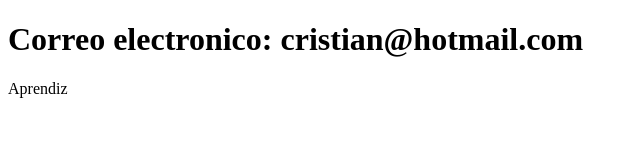
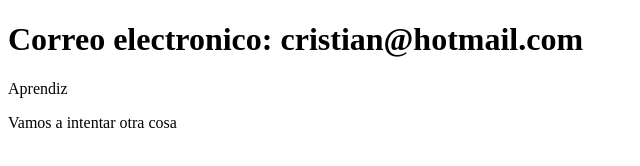
Before and after one commit to CristianVaus/PruebaCurso, a plain HTML site: page contacto.html in a window 1280 px wide. Shown: the whole page, without its empty margins (0-640 px from the left). Drawn offline with Linux system fonts and the light colour scheme.

Commit message:
Update contacto.html

```diff
--- a/contacto.html
+++ b/contacto.html
@@ -8,5 +8,6 @@
 <body>
     <h1>Correo electronico: cristian@hotmail.com</h1>
     <p>Aprendiz</p>
+    <p>Vamos a intentar otra cosa</p>
 </body>
 </html>
```
